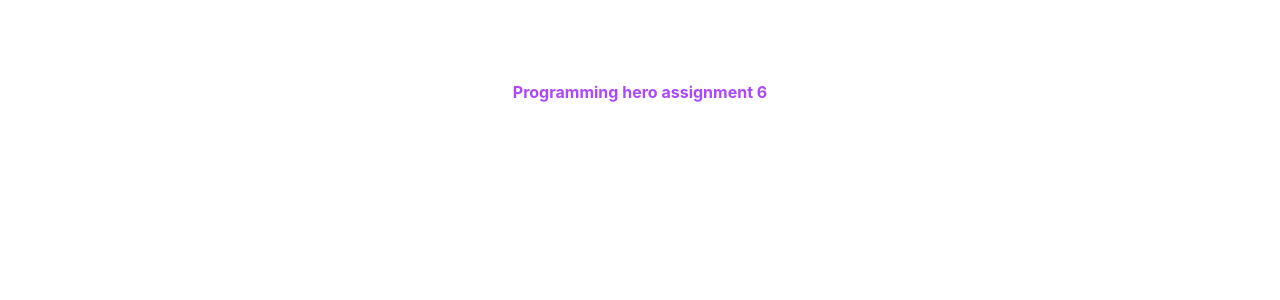
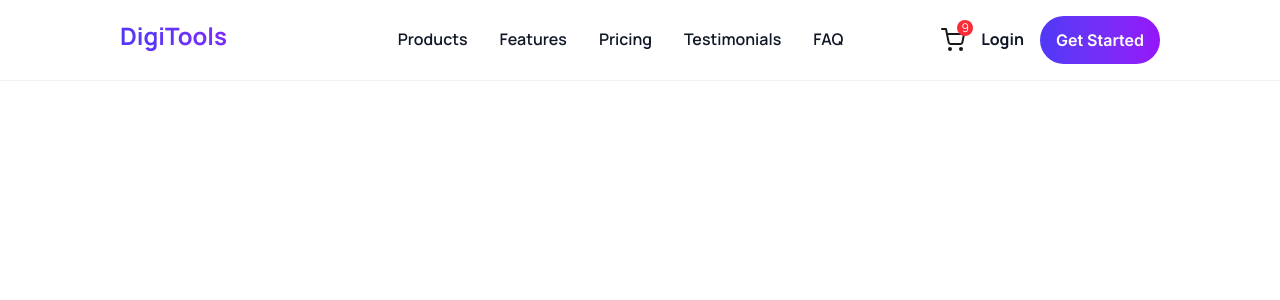
Before and after one commit to Rakib-dhali/PH-Assignment-06, a React (Vite) app: page / in a window 1280 px wide. Shown: the top 300 px of the page. Built offline with nearby package versions, Linux system fonts and the light colour scheme.

Commit message:
Complete Navbar

```diff
--- a/index.html
+++ b/index.html
@@ -1,6 +1,12 @@
 <!doctype html>
 <html lang="en">
   <head>
+    <link rel="preconnect" href="https://fonts.googleapis.com" />
+    <link rel="preconnect" href="https://fonts.gstatic.com" crossorigin />
+    <link
+      href="https://fonts.googleapis.com/css2?family=Inter:ital,opsz,wght@0,14..32,100..900;1,14..32,100..900&family=Manrope:wght@200..800&display=swap"
+      rel="stylesheet"
+    />
     <meta charset="UTF-8" />
     <link rel="icon" href="/logo.png" />
     <meta name="viewport" content="width=device-width, initial-scale=1.0" />
--- a/package.json
+++ b/package.json
@@ -13,6 +13,7 @@
     "@tailwindcss/vite": "^4.2.2",
     "react": "^19.1.1",
     "react-dom": "^19.1.1",
+    "react-icons": "^5.6.0",
     "tailwindcss": "^4.2.2"
   },
   "devDependencies": {
@@ -20,6 +21,7 @@
     "@types/react": "^19.1.13",
     "@types/react-dom": "^19.1.9",
     "@vitejs/plugin-react": "^5.0.3",
+    "daisyui": "^5.5.19",
     "eslint": "^9.36.0",
     "eslint-plugin-react-hooks": "^5.2.0",
     "eslint-plugin-react-refresh": "^0.4.20",
--- a/src/App.jsx
+++ b/src/App.jsx
@@ -1,9 +1,11 @@
+import Nav from "./sections/Nav";
+
 function App() {
   return (
     <>
-     <h2 className="bg-white text-purple-500 text2xl text-center font-bold py-20">Programming hero assignment 6</h2>
+      <Nav />
     </>
-  )
+  );
 }
 
-export default App
+export default App;
--- /dev/null
+++ b/src/components/Menu.jsx
@@ -0,0 +1,34 @@
+import { IoMdMenu } from "react-icons/io";
+
+const Menu = () => {
+  return (
+    <div className="dropdown dropdown-start lg:hidden">
+      <div tabIndex={0} className="m-1">
+        <IoMdMenu />
+      </div>
+      <ul
+        tabIndex="-1"
+        className="dropdown-content menu rounded-box z-1 w-52 p-2 shadow-sm leading-[1.2] font-semibold text-[#101727] flex items-center justify-center gap-2 mt-2">
+
+          <li>
+            <a>Products</a>
+          </li>
+          <li>
+            <a>Features</a>
+          </li>
+          <li>
+            <a>Pricing</a>
+          </li>
+          <li>
+            <a>Testimonials</a>
+          </li>
+          <li>
+            <a>FAQ</a>
+          </li>
+
+      </ul>
+    </div>
+  );
+};
+
+export default Menu;
--- a/src/index.css
+++ b/src/index.css
@@ -1 +1,17 @@
 @import "tailwindcss";
+/* @plugin "daisyui"; */
+@plugin "daisyui" {
+  themes: light --default;
+}
+
+#root {
+  font-family: "Manrope", sans-serif;
+}
+
+li {
+  cursor: pointer;
+}
+
+.font-inter {
+  font-family: "Inter", sans-serif;
+}
--- /dev/null
+++ b/src/sections/Nav.jsx
@@ -0,0 +1,50 @@
+import { FiShoppingCart } from "react-icons/fi";
+import Menu from "../components/Menu";
+
+const Nav = () => {
+  return (
+    <div className="w-full relative md:max-w-400 border-b border-b-[#F2F2F2] py-2 md:py-4 p-5 sm:px-7 md:px-10 lg:px-20 xl:px-30 2xl:px50 flex items-center justify-between">
+      <div className="flex items-center justify-center gap-3">
+        <Menu />
+        <h1 className="md:w-45 md:h-10 w- h-7 w-27 bg-linear-to-r from-[#4F39F6] to-[#9514FA] bg-clip-text text-transparent font-bold text-2xl ">
+          DigiTools
+        </h1>
+      </div>
+      <div className="hidden lg:block">
+        <ul className="leading-[1.2] font-semibold text-[#101727] flex items-center justify-center gap-5 lg:gap-8 ">
+          <li>
+            <a>Products</a>
+          </li>
+          <li>
+            <a>Features</a>
+          </li>
+          <li>
+            <a>Pricing</a>
+          </li>
+          <li>
+            <a>Testimonials</a>
+          </li>
+          <li>
+            <a>FAQ</a>
+          </li>
+        </ul>
+      </div>
+      <div className="flex items-center justify-center gap-2 md:gap-4">
+        <div className="cursor-pointer relative w-fit">
+          <FiShoppingCart className="text-2xl" />
+          <span className="absolute -top-2 -right-2 z-10 bg-red-500 text-white text-xs w-4 h-4 rounded-full flex items-center justify-center">
+            9
+          </span>
+        </div>
+        <button className="cursor-pointer text-[#101727] leading-[1.2] font-bold">
+          Login
+        </button>
+        <button className="font-semibold text-nowrap font-inter cursor-pointer text-white bg-linear-to-r  from-[#4F39F6] to-[#9514FA] md:px-4 md:py-3 py-2 px-3 rounded-full">
+          Get Started
+        </button>
+      </div>
+    </div>
+  );
+};
+
+export default Nav;
```
Also changed, not shown: 1 other file (tests, documents, lock files or other folders).
